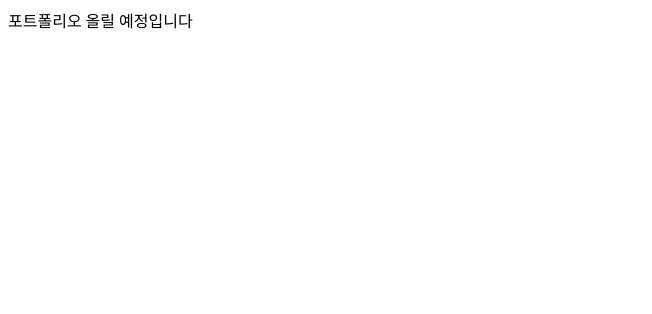
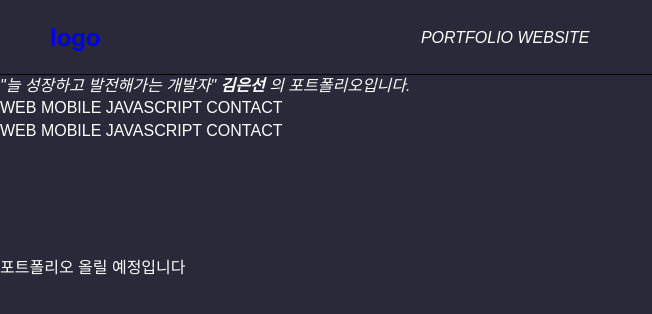
Before and after one commit to eunzzzang/portfolio, a plain HTML site: page index.html in a window 1280 px wide. Shown: the whole page, without its empty margins (0-652 px from the left). Drawn offline with Linux system fonts and the light colour scheme.

Commit message:
update: header 수정

```diff
--- /dev/null
+++ b/css/style.css
@@ -0,0 +1,60 @@
+* {
+    padding: 0;
+    margin: 0;
+    box-sizing: border-box;
+}
+a {
+    text-decoration: inherit;
+    cursor: pointer;
+}
+body {
+    font-family: 'Noto Sans KR', sans-serif;
+    font-weight: 400;
+    line-height: 1.4;
+    background-color: #292939;
+    color: #fff;
+}
+div {
+    margin: 0;
+    padding: 0;
+}
+#wraper {
+    overflow: hidden;
+}
+#skip-nav {
+    position: fixed;
+    left: 0;
+    top: -40px;
+    width: 100%;
+    list-style: 40px;
+    text-align: center;
+    font-size: 14px;
+    color: #fff;
+    background-color: rgba(0, 0, 0, 0.8);
+    transition: top 0.3s;
+    z-index: 1000000;
+}
+header {
+    margin-bottom: 115px;
+    color: #fff;
+}
+.hd-whol {
+    border-bottom: 1px solid #000;
+    width: 100%;
+    height: 75px;
+    line-height: 75px;
+    padding: 0 50px;
+}
+header .hd-whol .content-box {
+    display: flex;
+    justify-content: space-between;
+    max-width: 1200px;
+    margin: 0 auto;
+    position: relative;
+
+}
+header .hd-whol .content-box h1 {
+    color: #fff;
+    font-size: 24px;
+
+}
--- /dev/null
+++ b/css/web-font.css
@@ -0,0 +1,7 @@
+@import url('https://fonts.googleapis.com/css2?family=Noto+Sans+KR:wght@300&display=swap');
+*{
+    font-family: 'Noto Sans KR', sans-serif;
+}
+body{
+    font-family: 'Noto Sans KR', sans-serif;
+}
--- a/index.html
+++ b/index.html
@@ -3,8 +3,56 @@
 <head>
     <meta charset="UTF-8">
     <meta name="viewport" content="width=device-width, initial-scale=1.0">
-    <title>포트폴리오</title>
+    <title>eunzzang | web 포트폴리오</title>
+    <link rel="icon" type="image/x-icon" href="/img/f_icon.png">
+    <link rel="stylesheet" type="text/css" href="/css/style.css">
 </head>
-<body>
-    포트폴리오 올릴 예정입니다</body>
+<body id="main-page">
+    <div id="wraper">
+        <a href="#main" id="skip-nav">본문 바로가기</a>
+        <header>
+            <div class="hd-whol">
+                <div class="content-box">
+                    <h1>
+                        <a href="index.html">logo</a>
+                    </h1>
+                    <em class="title">PORTFOLIO WEBSITE</em>
+                    <div id="toggle-btn">
+                        <span></span>
+                    </div>
+                    <div class="mobile-menu">
+                        <a href="#" class="all-menu">
+                            <span></span>
+                        </a>
+                    </div>
+                </div>
+            </div>
+            <nav id="gnb">
+                <div class="content-box">
+                    <div class="left">
+                        <em>"늘 성장하고 발전해가는 개발자"
+                            <b>김은선</b>
+                            의 포트폴리오입니다.
+                        </em>
+                    </div>
+                    <div class="right">
+                        <a>WEB</a>
+                        <a>MOBILE</a>
+                        <a>JAVASCRIPT</a>
+                        <a>CONTACT</a>
+                    </div>
+                </div>
+            </nav>
+            <div class="flt-nav pc">
+                <a>WEB</a>
+                <a>MOBILE</a>
+                <a>JAVASCRIPT</a>
+                <a>CONTACT</a>
+            </div>
+            <div class="flt-nav-left pc">
+            </div>
+        </header>
+    </div>
+    포트폴리오 올릴 예정입니다
+</body>
 </html>
```
Also changed, not shown: img/f_icon.png (added).
